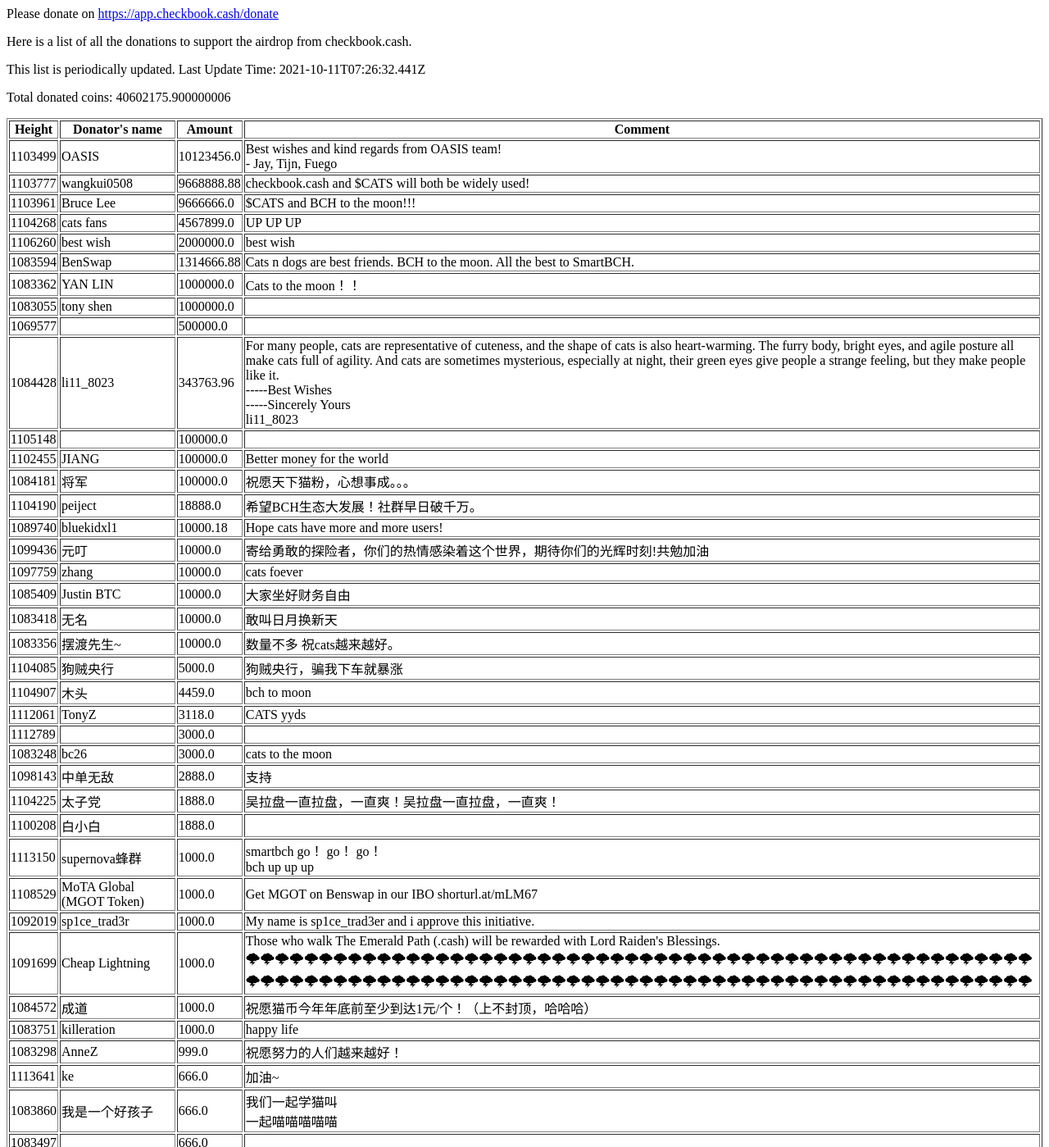
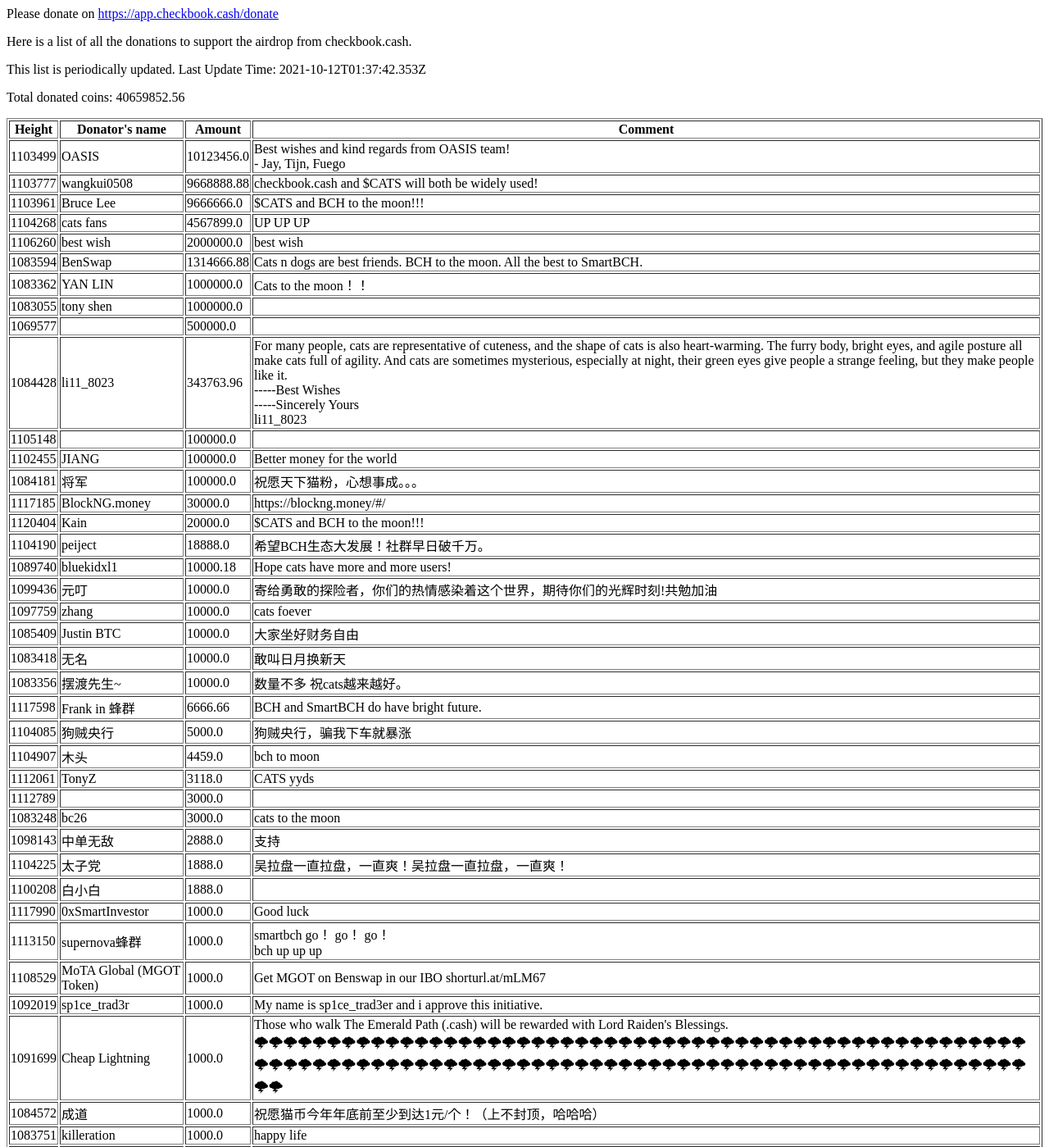
Before and after one commit to chequenetwork/chequenetwork.github.io, a plain HTML site: page donations.html in a window 1280 px wide. Shown: the top 1399 px of the page at 82% size. Drawn offline with Linux system fonts and the light colour scheme.

Commit message:
Update donations.html

```diff
--- a/donations.html
+++ b/donations.html
@@ -1,8 +1,8 @@
 <html><body>
 <p>Please donate on <a href="https://app.checkbook.cash/donate">https://app.checkbook.cash/donate</a>
 <p>Here is a list of all the donations to support the airdrop from checkbook.cash.</p>
-<p>This list is periodically updated. Last Update Time:&nbsp;2021-10-11T07:26:32.441Z</p>
-<p>Total donated coins: 40602175.900000006</p>
+<p>This list is periodically updated. Last Update Time:&nbsp;2021-10-12T01:37:42.353Z</p>
+<p>Total donated coins: 40659852.56</p>
 <table border=1>
 <tr><th>Height</th><th>Donator's name</th><th>Amount</th><th>Comment</th></tr>
 <tr><td>1103499</td>
@@ -61,6 +61,14 @@
 <td>将军</td>
 <td>100000.0</td>
 <td><span style="white-space: pre-line">祝愿天下猫粉，心想事成。。。</span></td></tr>
+<tr><td>1117185</td>
+<td>BlockNG.money</td>
+<td>30000.0</td>
+<td><span style="white-space: pre-line">https://blockng.money/#/</span></td></tr>
+<tr><td>1120404</td>
+<td>Kain</td>
+<td>20000.0</td>
+<td><span style="white-space: pre-line">$CATS and BCH to the moon!!!</span></td></tr>
 <tr><td>1104190</td>
 <td>peiject</td>
 <td>18888.0</td>
@@ -89,6 +97,10 @@
 <td>摆渡先生~</td>
 <td>10000.0</td>
 <td><span style="white-space: pre-line">数量不多 祝cats越来越好。</span></td></tr>
+<tr><td>1117598</td>
+<td>Frank in 蜂群</td>
+<td>6666.66</td>
+<td><span style="white-space: pre-line">BCH and SmartBCH do have bright future.</span></td></tr>
 <tr><td>1104085</td>
 <td>狗贼央行</td>
 <td>5000.0</td>
@@ -121,6 +133,10 @@
 <td>白小白</td>
 <td>1888.0</td>
 <td><span style="white-space: pre-line"></span></td></tr>
+<tr><td>1117990</td>
+<td>0xSmartInvestor</td>
+<td>1000.0</td>
+<td><span style="white-space: pre-line">Good luck</span></td></tr>
 <tr><td>1113150</td>
 <td>supernova蜂群</td>
 <td>1000.0</td>
@@ -218,6 +234,10 @@ Wish BCH to the Moon and smartBCH community will getting stronger.</span></td></
 <td>Alice</td>
 <td>11.0</td>
 <td><span style="white-space: pre-line">Best wishes!</span></td></tr>
+<tr><td>1120126</td>
+<td>NBI</td>
+<td>10.0</td>
+<td><span style="white-space: pre-line">great job</span></td></tr>
 <tr><td>1101678</td>
 <td>tgspring</td>
 <td>5.0</td>
@@ -238,4 +258,8 @@ Wish BCH to the Moon and smartBCH community will getting stronger.</span></td></
 <td></td>
 <td>1.0</td>
 <td><span style="white-space: pre-line"></span></td></tr>
+<tr><td>1121942</td>
+<td>test</td>
+<td>0.0</td>
+<td><span style="white-space: pre-line">test</span></td></tr>
 </table></body></html>
```
